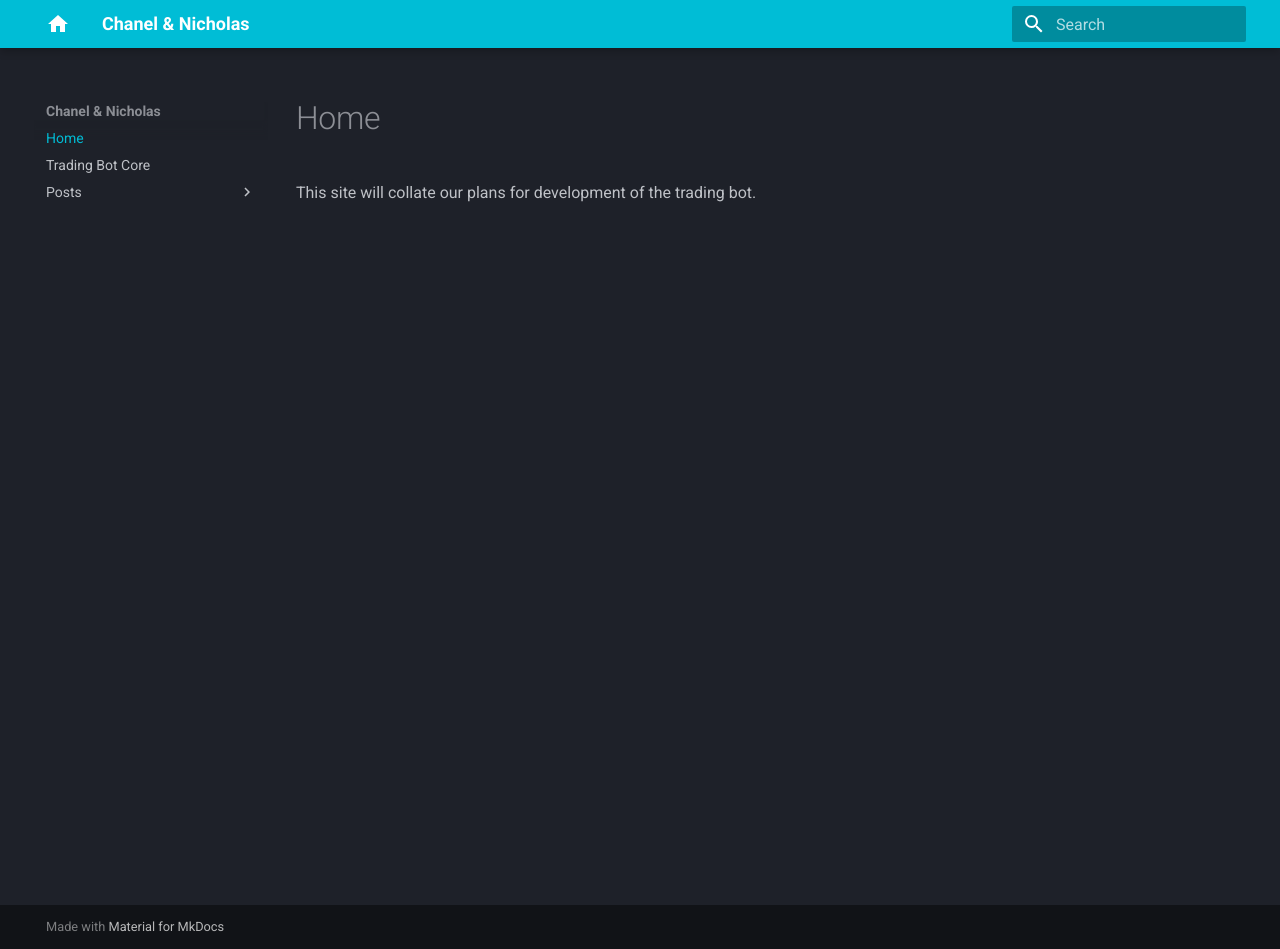
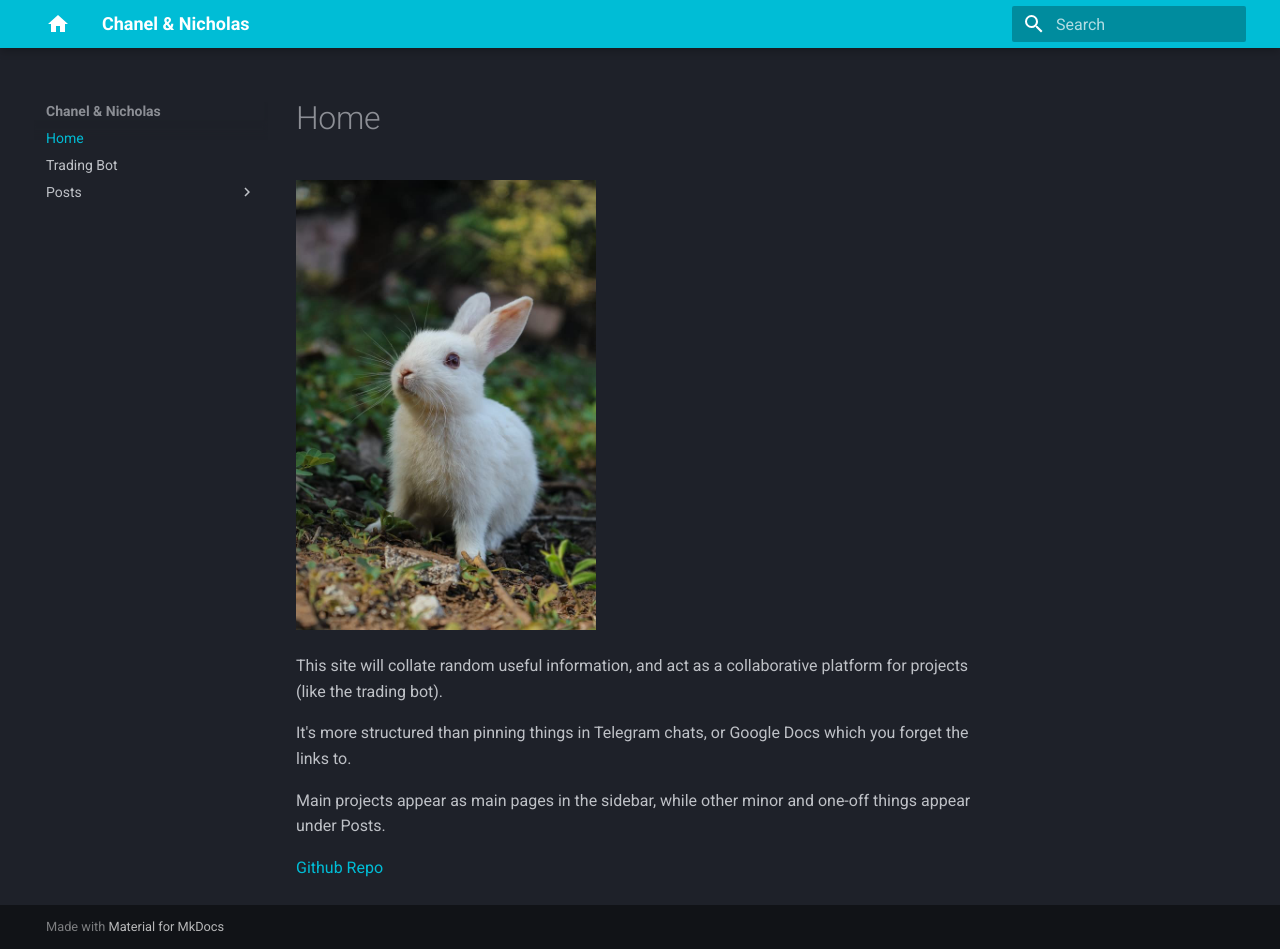
Before and after one commit to extrange/chanel, an MkDocs documentation site: the page built from docs/index.md, in a window 1280 px wide and 949 px high. Built offline with MkDocs 1.6.1 and Material for MkDocs 9.7.7, drawn with Linux system fonts in a browser that asks for light colours.

Commit message:
Added a rabbit and repo info

```diff
--- a/docs/index.md
+++ b/docs/index.md
@@ -1,3 +1,13 @@
 # Home
 
-This site will collate our plans for development of the trading bot.
+<div style='max-width:300px'>
+    <img src='/static/images/rabbit.jpg'/>
+</div>
+
+This site will collate random useful information, and act as a collaborative platform for projects (like the trading bot).
+
+It's more structured than pinning things in Telegram chats, or Google Docs which you forget the links to.
+
+Main projects appear as main pages in the sidebar, while other minor and one-off things appear under Posts.
+
+[Github Repo](https://github.com/extrange/chanel/)
--- a/mkdocs.yml
+++ b/mkdocs.yml
@@ -17,7 +17,7 @@ extra_css:
 site_url: https://chanel.nicholaslyz.com/
 nav:
   - Home: index.md
-  - Trading Bot Core: trading-bot-core.md
+  - Trading Bot: trading-bot.md
   - Posts:
     - 9-10 Apr 2022 Lazarus Camping: posts/2022-04-09-lazarus-camping.md
 markdown_extensions:
```
Also changed, not shown: README.md (+4 -0 lines), docs/static/images/rabbit.jpg (added), docs/trading-bot.md (renamed from docs/trading-bot-core.md).
